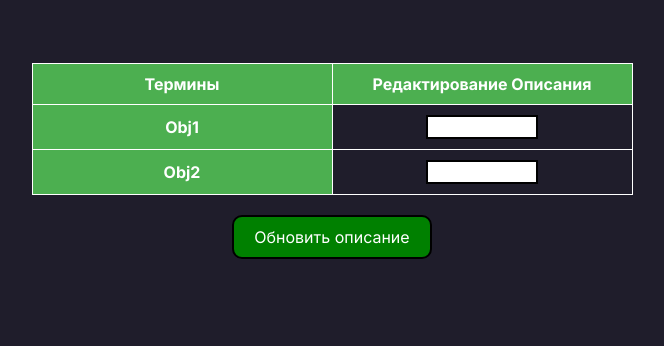
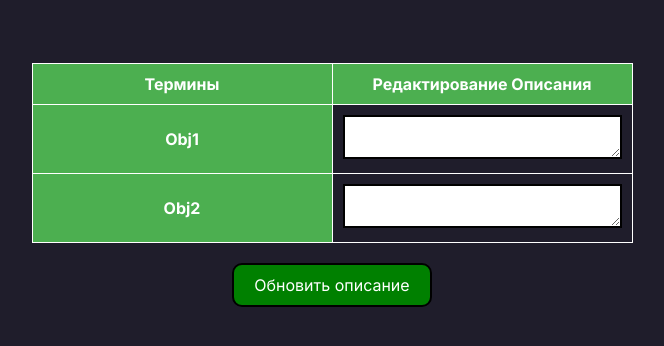
Before and after one commit to tomasaxuuu/SAPR_labsV2, a Flask app: page /edit_desc/two in a window 1280 px wide. Shown: the part 87-433 px from the top of the page, without its empty margins (308-972 px from the left). Run offline with Flask 3, Linux system fonts and the light colour scheme; data comes from the database, SQL or seed files in the repository; both versions use the stored data as it was after the commit; lists and menus that the app fills with data are empty.

Commit message:
final version all labs

```diff
--- a/templates/edit_desc.html
+++ b/templates/edit_desc.html
@@ -44,8 +44,8 @@ Edit description
                 {% if row[1] != '' and row[5] != 'relationship'%}
                 <tr>
                     <th scope="row">{{ row[1] }}</th>
-                    <td><input type="text" class="form-control" id="value_{{ row[0] }}" name="value_{{ row[0] }}"
-                               value="{{ row[4] }}" style="width:40%; margin:auto; text-align:center;"></td>
+                    <td><textarea type="text" class="form-control" id="value_{{ row[0] }}" name="value_{{ row[0] }}"
+                                  value="{{ row[4] }}" style="width:100%; margin:auto; text-align:center;"></textarea></td>
                 </tr>
                 {% endif %}
                 {% endfor %}
```
Also changed, not shown: my_data_base.db, uploads/sapr_kurs.xml (added).
